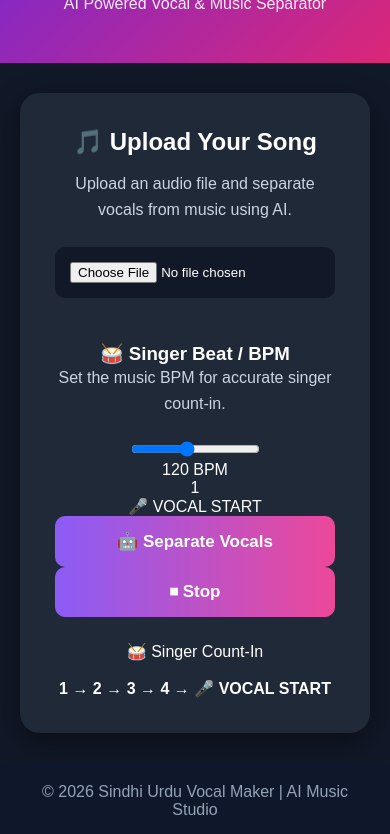
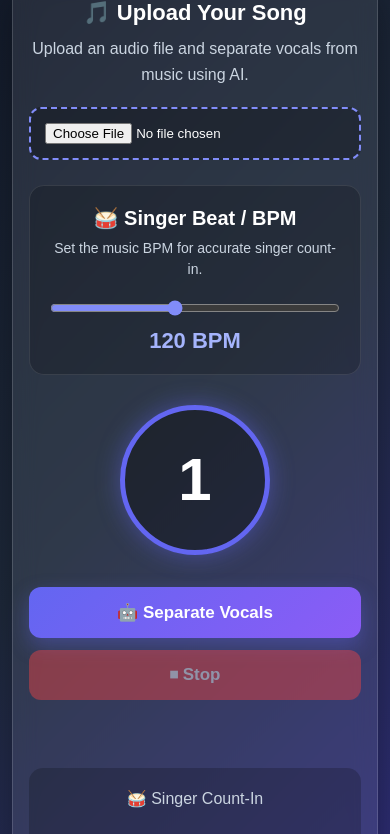
Before and after one commit to poetdeedarshahbaz191-tech/Sindhi-Urdu-Vocal-creater, a plain HTML site: page index.html in a window 390 px wide. Shown: the part 147-981 px from the top of the page. Drawn offline with Linux system fonts and the light colour scheme.

Commit message:
Refactor CSS for improved layout and responsiveness
Updated styles for body, header, main, upload box, and buttons. Added responsive design for mobile.

```diff
--- a/style.css
+++ b/style.css
@@ -1,94 +1,451 @@
 
-*{
-    margin:0;
-    padding:0;
-    box-sizing:border-box;
+/* =========================================
+   Sindhi Urdu Vocal Maker
+   Main Stylesheet
+   ========================================= */
+
+* {
+    box-sizing: border-box;
+    margin: 0;
+    padding: 0;
 }
 
-body{
-    font-family:Arial, sans-serif;
-    background:#111827;
-    color:white;
-    min-height:100vh;
-    display:flex;
-    flex-direction:column;
+body {
+    font-family: Arial, Helvetica, sans-serif;
+    background: linear-gradient(135deg, #111827, #1e293b, #312e81);
+    color: #ffffff;
+    min-height: 100vh;
+    display: flex;
+    flex-direction: column;
 }
 
-header{
-    text-align:center;
-    padding:50px 20px;
-    background:linear-gradient(135deg,#6d28d9,#db2777);
+/* =========================================
+   HEADER
+   ========================================= */
+
+header {
+    text-align: center;
+    padding: 30px 15px;
+    background: rgba(0, 0, 0, 0.25);
+    border-bottom: 1px solid rgba(255, 255, 255, 0.12);
 }
 
-header h1{
-    font-size:2.2rem;
-    margin-bottom:10px;
+header h1 {
+    font-size: 32px;
+    margin-bottom: 8px;
 }
 
-header p{
-    opacity:.9;
+header p {
+    font-size: 16px;
+    color: #cbd5e1;
 }
 
-main{
-    flex:1;
-    display:flex;
-    justify-content:center;
-    align-items:center;
-    padding:30px 20px;
+/* =========================================
+   MAIN
+   ========================================= */
+
+main {
+    width: 100%;
+    max-width: 700px;
+    margin: 0 auto;
+    padding: 30px 15px;
+    flex: 1;
 }
 
-.upload-box{
-    width:100%;
-    max-width:500px;
-    background:#1f2937;
-    padding:35px;
-    border-radius:20px;
-    text-align:center;
-    box-shadow:0 10px 30px rgba(0,0,0,.4);
+/* =========================================
+   UPLOAD BOX
+   ========================================= */
+
+.upload-box {
+    background: rgba(255, 255, 255, 0.08);
+    backdrop-filter: blur(12px);
+    -webkit-backdrop-filter: blur(12px);
+
+    border: 1px solid rgba(255, 255, 255, 0.15);
+    border-radius: 20px;
+
+    padding: 30px 25px;
+
+    box-shadow:
+        0 15px 40px rgba(0, 0, 0, 0.35);
+
+    text-align: center;
 }
 
-.upload-box h2{
-    margin-bottom:15px;
+.upload-box h2 {
+    font-size: 25px;
+    margin-bottom: 10px;
 }
 
-.upload-box p{
-    color:#cbd5e1;
-    line-height:1.6;
-    margin-bottom:25px;
+.upload-box > p {
+    color: #cbd5e1;
+    line-height: 1.6;
+    margin-bottom: 20px;
 }
 
-input[type="file"]{
-    width:100%;
-    padding:15px;
-    background:#111827;
-    border-radius:10px;
-    margin-bottom:20px;
+/* =========================================
+   FILE INPUT
+   ========================================= */
+
+#audioFile {
+    width: 100%;
+    padding: 14px;
+
+    background: rgba(0, 0, 0, 0.25);
+
+    border: 2px dashed #818cf8;
+    border-radius: 12px;
+
+    color: #ffffff;
+
+    cursor: pointer;
 }
 
-button{
-    width:100%;
-    padding:15px;
-    border:none;
-    border-radius:10px;
-    font-size:17px;
-    font-weight:bold;
-    cursor:pointer;
-    background:linear-gradient(90deg,#8b5cf6,#ec4899);
-    color:white;
+#audioFile:hover {
+    border-color: #a5b4fc;
+    background: rgba(0, 0, 0, 0.35);
 }
 
-button:hover{
-    transform:scale(1.03);
+#fileName {
+    margin-top: 15px;
+    margin-bottom: 15px;
+
+    color: #a5f3fc;
+    font-weight: bold;
+
+    word-break: break-word;
 }
 
-#status{
-    margin-top:20px;
-    font-weight:bold;
+/* =========================================
+   AUDIO PLAYER
+   ========================================= */
+
+#audioPlayer {
+    margin-top: 15px;
+    margin-bottom: 20px;
 }
 
-footer{
-    text-align:center;
-    padding:20px;
-    background:#0f172a;
-    color:#94a3b8;
+/* =========================================
+   BPM SECTION
+   ========================================= */
+
+.bpm-section {
+    margin-top: 25px;
+    padding: 20px;
+
+    background: rgba(0, 0, 0, 0.20);
+
+    border-radius: 15px;
+    border: 1px solid rgba(255, 255, 255, 0.10);
 }
+
+.bpm-section h3 {
+    font-size: 20px;
+    margin-bottom: 8px;
+}
+
+.bpm-section p {
+    color: #cbd5e1;
+    font-size: 14px;
+    margin-bottom: 18px;
+    line-height: 1.5;
+}
+
+/* =========================================
+   BPM RANGE
+   ========================================= */
+
+#bpm {
+    width: 100%;
+    height: 8px;
+
+    cursor: pointer;
+
+    accent-color: #818cf8;
+}
+
+#bpmValue {
+    margin-top: 12px;
+
+    font-size: 22px;
+    font-weight: bold;
+
+    color: #a5b4fc;
+}
+
+/* =========================================
+   COUNT-IN BOX
+   ========================================= */
+
+#countBox {
+    width: 180px;
+    height: 180px;
+
+    margin: 30px auto 20px;
+
+    border-radius: 50%;
+
+    display: flex;
+    justify-content: center;
+    align-items: center;
+
+    background: rgba(0, 0, 0, 0.35);
+
+    border: 5px solid #6366f1;
+
+    box-shadow:
+        0 0 25px rgba(99, 102, 241, 0.45);
+
+    transition:
+        transform 0.15s ease,
+        box-shadow 0.15s ease;
+}
+
+#countNumber {
+    font-size: 75px;
+    font-weight: bold;
+
+    color: #ffffff;
+
+    line-height: 1;
+}
+
+/* Animation class used by JavaScript */
+
+.count-beat {
+    transform: scale(1.12);
+
+    box-shadow:
+        0 0 45px rgba(129, 140, 248, 0.85);
+}
+
+/* =========================================
+   VOCAL START
+   ========================================= */
+
+#startCue {
+    display: none;
+
+    margin: 20px auto;
+
+    padding: 18px 25px;
+
+    max-width: 350px;
+
+    background: rgba(34, 197, 94, 0.18);
+
+    border: 2px solid #4ade80;
+
+    border-radius: 14px;
+
+    color: #86efac;
+
+    font-size: 24px;
+    font-weight: bold;
+
+    box-shadow:
+        0 0 30px rgba(34, 197, 94, 0.35);
+}
+
+.vocal-active {
+    display: block !important;
+
+    animation: vocalPulse 0.8s infinite alternate;
+}
+
+@keyframes vocalPulse {
+
+    from {
+        transform: scale(1);
+    }
+
+    to {
+        transform: scale(1.05);
+    }
+}
+
+/* =========================================
+   BUTTONS
+   ========================================= */
+
+button {
+    width: 100%;
+
+    padding: 15px 20px;
+
+    margin-top: 12px;
+
+    border: none;
+    border-radius: 12px;
+
+    font-size: 17px;
+    font-weight: bold;
+
+    cursor: pointer;
+
+    transition:
+        transform 0.15s ease,
+        opacity 0.15s ease,
+        box-shadow 0.15s ease;
+}
+
+#startBtn {
+    background: linear-gradient(135deg, #6366f1, #8b5cf6);
+    color: #ffffff;
+
+    box-shadow:
+        0 8px 20px rgba(99, 102, 241, 0.35);
+}
+
+#startBtn:hover {
+    transform: translateY(-2px);
+
+    box-shadow:
+        0 12px 25px rgba(99, 102, 241, 0.50);
+}
+
+#stopBtn {
+    background: #ef4444;
+    color: #ffffff;
+}
+
+#stopBtn:hover:not(:disabled) {
+    transform: translateY(-2px);
+    box-shadow:
+        0 8px 20px rgba(239, 68, 68, 0.35);
+}
+
+button:disabled {
+    opacity: 0.45;
+    cursor: not-allowed;
+}
+
+/* =========================================
+   STATUS
+   ========================================= */
+
+#status {
+    min-height: 25px;
+
+    margin-top: 18px;
+
+    color: #93c5fd;
+
+    font-weight: bold;
+}
+
+/* =========================================
+   CUE INFORMATION
+   ========================================= */
+
+.cue-info {
+    margin-top: 25px;
+
+    padding: 18px;
+
+    background: rgba(0, 0, 0, 0.20);
+
+    border-radius: 14px;
+
+    color: #cbd5e1;
+
+    line-height: 1.6;
+}
+
+.cue-info strong {
+    color: #ffffff;
+    font-size: 18px;
+}
+
+/* =========================================
+   FOOTER
+   ========================================= */
+
+footer {
+    text-align: center;
+
+    padding: 20px 15px;
+
+    background: rgba(0, 0, 0, 0.25);
+
+    border-top: 1px solid rgba(255, 255, 255, 0.10);
+
+    color: #94a3b8;
+
+    font-size: 14px;
+}
+
+/* =========================================
+   MOBILE RESPONSIVE
+   ========================================= */
+
+@media (max-width: 600px) {
+
+    header {
+        padding: 25px 12px;
+    }
+
+    header h1 {
+        font-size: 25px;
+    }
+
+    header p {
+        font-size: 14px;
+    }
+
+    main {
+        padding: 20px 12px;
+    }
+
+    .upload-box {
+        padding: 22px 16px;
+        border-radius: 16px;
+    }
+
+    .upload-box h2 {
+        font-size: 22px;
+    }
+
+    #countBox {
+        width: 150px;
+        height: 150px;
+    }
+
+    #countNumber {
+        font-size: 60px;
+    }
+
+    #startCue {
+        font-size: 20px;
+    }
+
+    .cue-info strong {
+        font-size: 16px;
+    }
+
+}
+
+/* =========================================
+   SMALL MOBILE
+   ========================================= */
+
+@media (max-width: 380px) {
+
+    header h1 {
+        font-size: 22px;
+    }
+
+    .upload-box {
+        padding: 18px 12px;
+    }
+
+    #countBox {
+        width: 130px;
+        height: 130px;
+    }
+
+    #countNumber {
+        font-size: 52px;
+    }
+
+}
```
